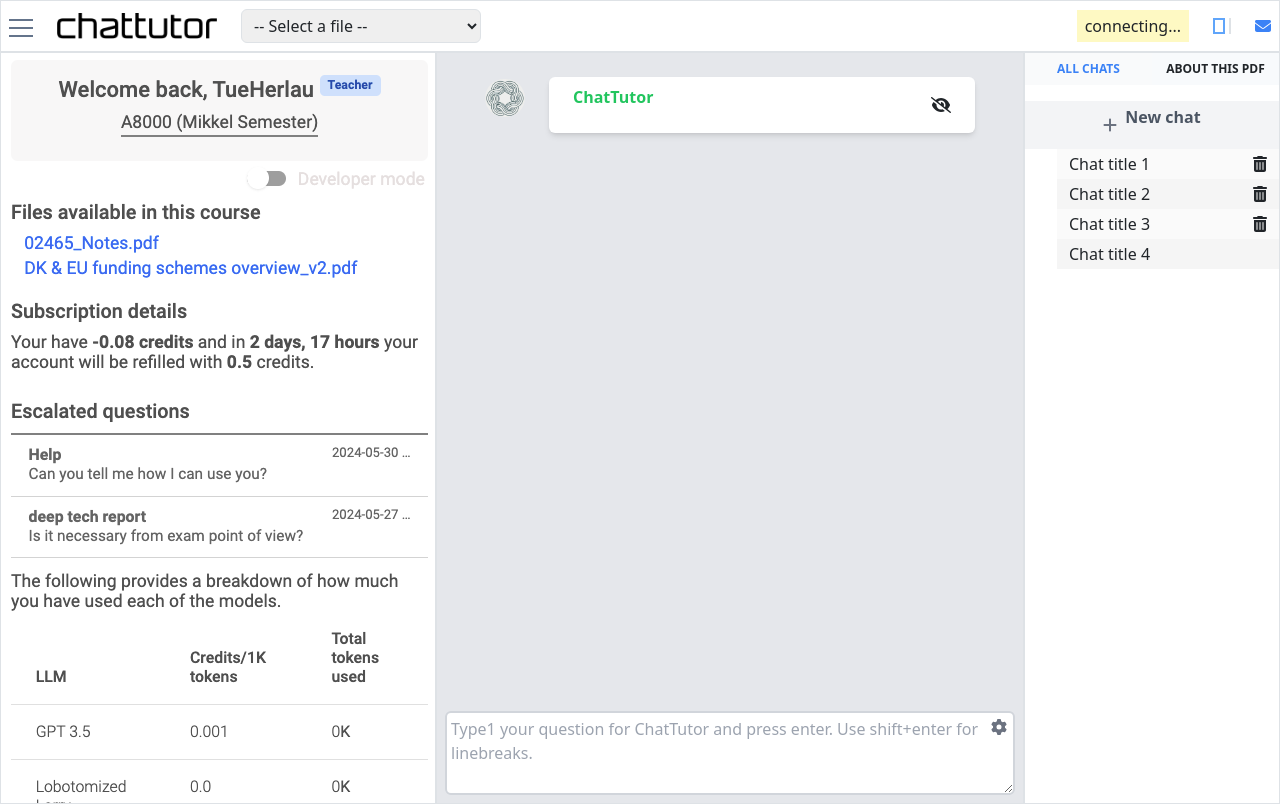
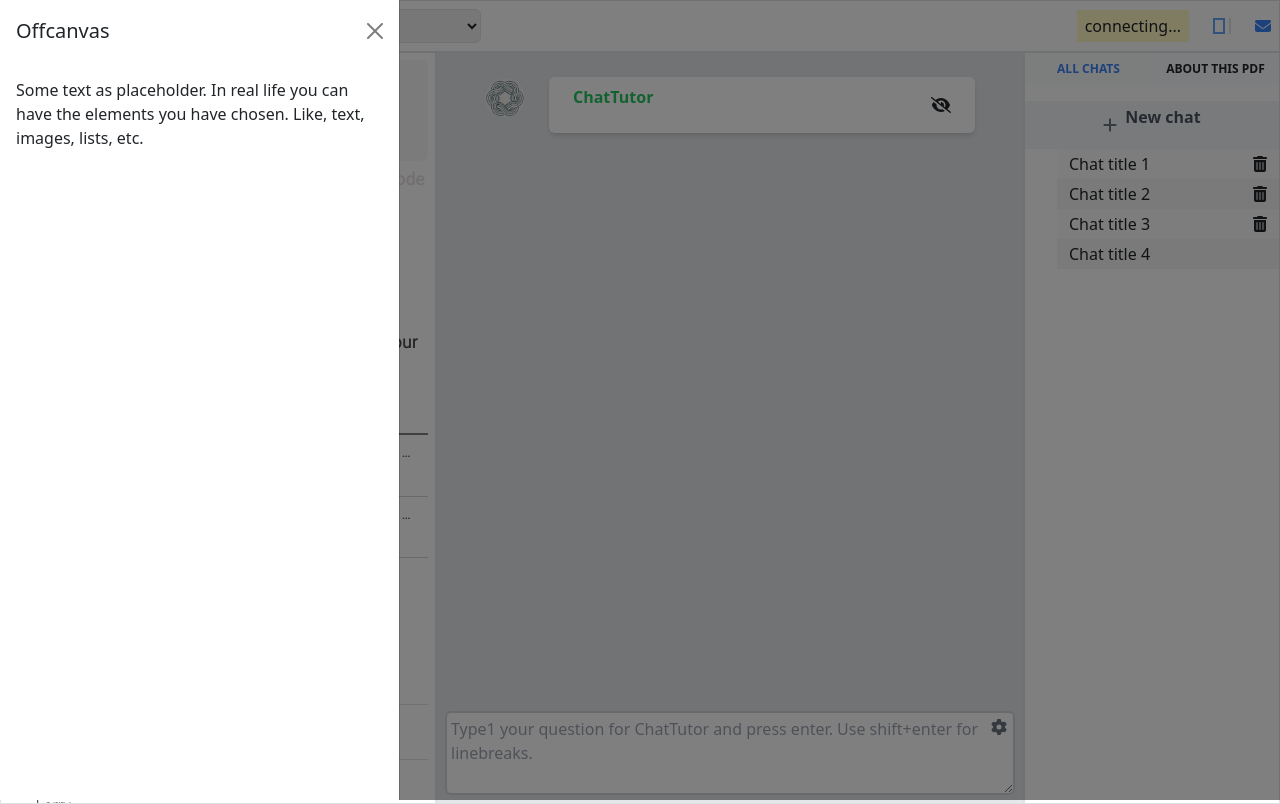
Before and after one commit to sudhansom/chattutor-react, a React (Vite) app: page / in a window 1280 px wide. Both pictures are taken after a click on the element 21 px from the left and 28 px from the top of the page. Built offline with nearby package versions, Linux system fonts and the light colour scheme.

Commit message:
fix bootstrap offcanvas side dialog

```diff
--- a/package.json
+++ b/package.json
@@ -16,6 +16,7 @@
     "bootstrap": "^5.3.3",
     "prismjs": "^1.29.0",
     "react": "^18.2.0",
+    "react-bootstrap": "^2.10.2",
     "react-dom": "^18.2.0"
   },
   "devDependencies": {
--- a/src/components/BurgerMenu.jsx
+++ b/src/components/BurgerMenu.jsx
@@ -1,34 +1,28 @@
-import React from "react";
+import React, { useState } from "react";
+
+import Offcanvas from 'react-bootstrap/Offcanvas';
 
 const BurgerMenu = () => {
+  const [show, setShow] = useState(false);
+
+  const handleClose = () => setShow(false);
+  const handleShow = () => setShow(true);
   return (
     <>
-      <div className="d-flex flex-col gap-1.5 w-6 hover:cursor-pointer mt-1 group hover:transition-all" type="button" data-bs-toggle="offcanvas" data-bs-target="#offcanvasExample" aria-controls="offcanvasExample" >
+      <div className="d-flex flex-col gap-1.5 w-6 hover:cursor-pointer mt-1 group hover:transition-all" type="button" onClick={handleShow} >
         <div className="h-0.5 bg-slate-500 group-hover:bg-slate-900"></div>
         <div className="h-0.5 bg-slate-500 group-hover:bg-slate-900"></div>
         <div className="h-0.5 bg-slate-500 group-hover:bg-slate-900"></div>
       </div>
-      <div className="offcanvas offcanvas-start" id="offcanvasExample" aria-labelledby="offcanvasExampleLabel">
-      <div className="offcanvas-header">
-        <h5 className="offcanvas-title" id="offcanvasExampleLabel">Offcanvas</h5>
-        <button type="button" className="btn-close text-reset" data-bs-dismiss="offcanvas" aria-label="Close"></button>
-      </div>
-      <div className="offcanvas-body">
-        <div>
-          Some text as placeholder. In real life you can have the elements you have chosen. Like, text, images, lists, etc.
-        </div>
-        <div className="dropdown mt-3">
-          <button className="btn btn-secondary dropdown-toggle" type="button" id="dropdownMenuButton" data-bs-toggle="dropdown">
-            Dropdown button
-          </button>
-          <ul className="dropdown-menu" aria-labelledby="dropdownMenuButton">
-            <li><a className="dropdown-item" href="#">Action</a></li>
-            <li><a className="dropdown-item" href="#">Another action</a></li>
-            <li><a className="dropdown-item" href="#">Something else here</a></li>
-          </ul>
-        </div>
-      </div>
-      </div>
+      <Offcanvas show={show} onHide={handleClose}>
+        <Offcanvas.Header closeButton>
+          <Offcanvas.Title>Offcanvas</Offcanvas.Title>
+        </Offcanvas.Header>
+        <Offcanvas.Body>
+          Some text as placeholder. In real life you can have the elements you
+          have chosen. Like, text, images, lists, etc.
+        </Offcanvas.Body>
+      </Offcanvas>
     </>
   );
 };
```
Also changed, not shown: 1 other file (tests, documents, lock files or other folders).
